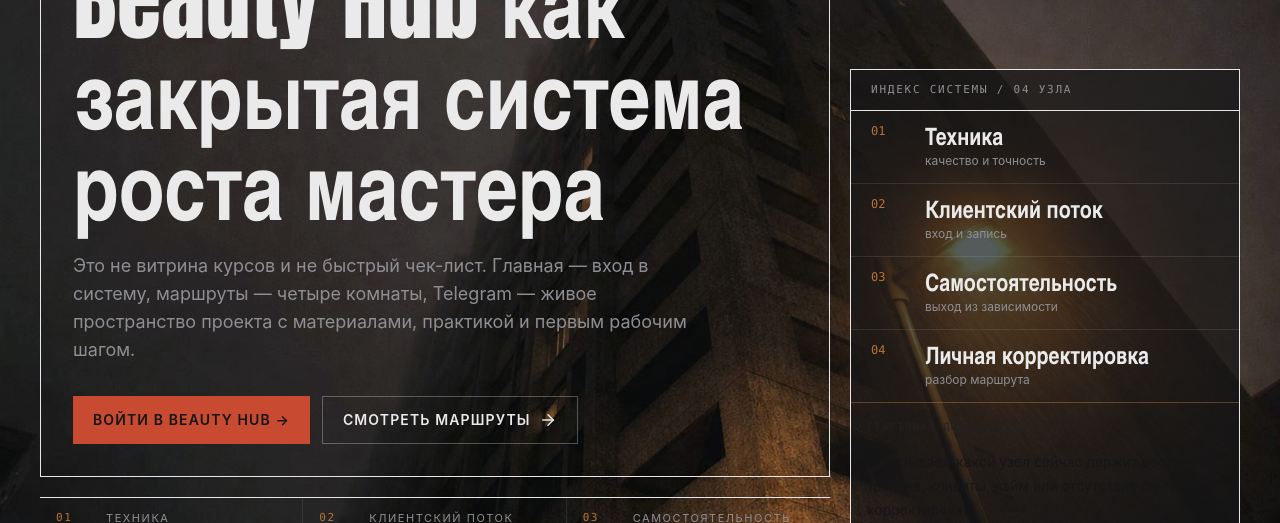
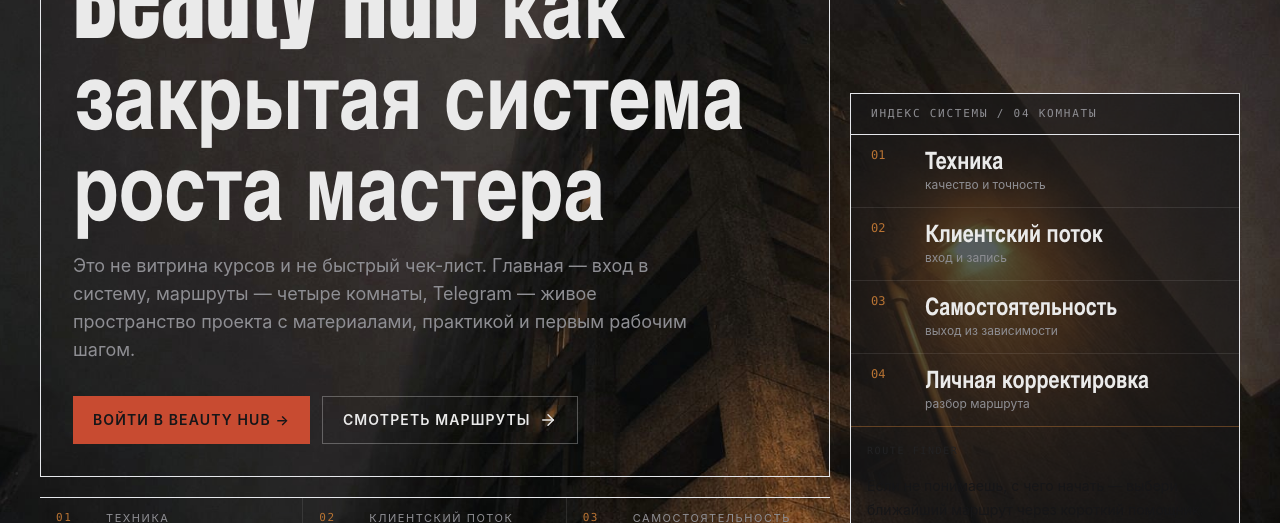
Before and after one commit to KIRA565767/beauty-hub-landing, a React (Vite) app: page / in a window 1280 px wide. Shown: the part 277-800 px from the top of the page. Built offline with nearby package versions, Linux system fonts and the light colour scheme; no server answers.

Commit message:
Update hero route finder language

```diff
--- a/src/beauty-hub/components/sections/HeroSection.jsx
+++ b/src/beauty-hub/components/sections/HeroSection.jsx
@@ -48,7 +48,7 @@
 
         <Reveal delay={0.06} className="border border-dusty/16 bg-graphite/70">
           <div className="border-b border-dusty/12 px-5 py-3 font-mono text-[11px] uppercase tracking-[0.16em] text-mineral">
-            Индекс системы / 04 узла
+            Индекс системы / 04 комнаты
           </div>
           <div className="divide-y divide-dusty/10">
             {diagnosticNodes.map((node) => (
@@ -62,9 +62,9 @@
             ))}
           </div>
           <div className="border-t border-copper/45 bg-ivory p-4 text-graphite">
-            <p className="font-mono text-[10px] uppercase tracking-[0.16em] text-concrete">Стартовая диагностика</p>
+            <p className="font-mono text-[10px] uppercase tracking-[0.16em] text-concrete">Route Finder</p>
             <p className="mt-4 text-sm leading-6">
-              Показывает, какой узел сейчас держит рост: техника, клиенты, найм или отсутствие личной корректировки.
+              Если не понимаешь, с чего начать — выбери ближайший маршрут через короткий помощник.
             </p>
           </div>
         </Reveal>
```
